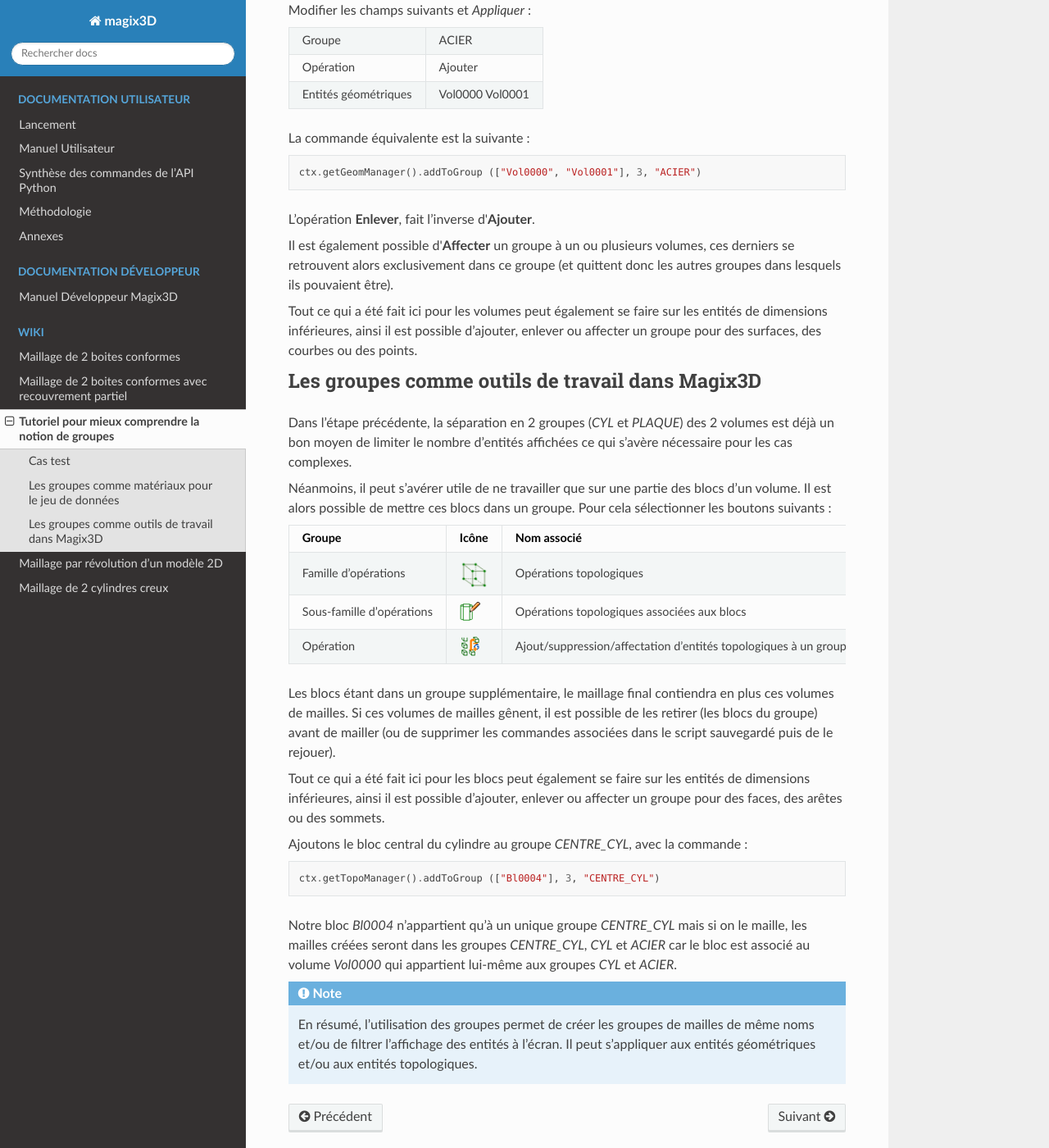
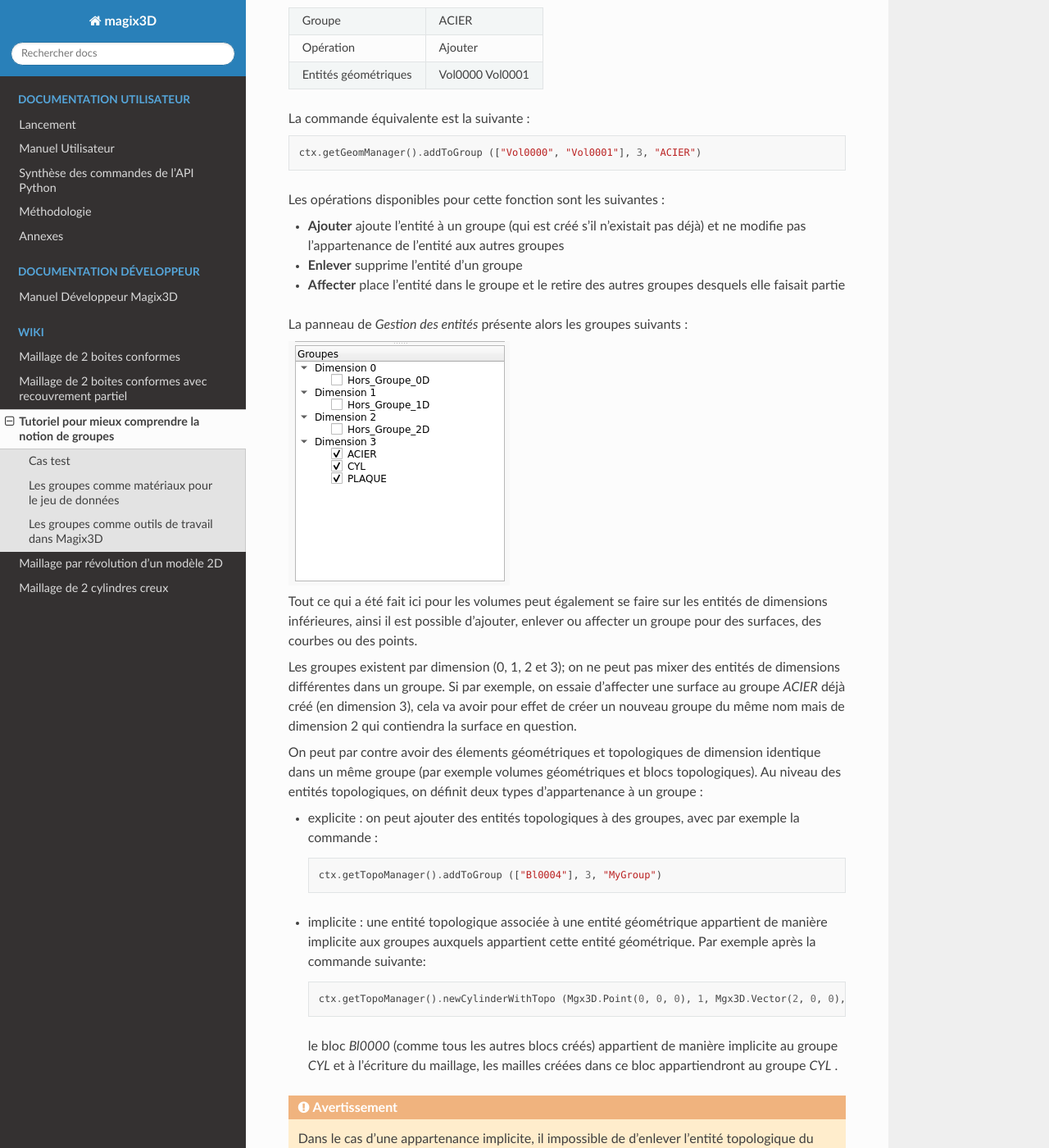
Before and after one commit to LIHPC-Computational-Geometry/magix3d, a Sphinx documentation site: the page built from Docs/pages/tuto-Groupes.rst, in a window 1280 px wide and 1400 px high, scrolled down 1060 px. Shown: the whole window at 82% size. Built offline with Sphinx 7.4.7 and the Read the Docs theme 2.0.0, drawn with Linux system fonts in a browser that asks for light colours; the version number could not be read and is left out; some of the changed text lies outside the part shown.

Commit message:
Improve tuto3

```diff
--- a/Docs/pages/tuto-Groupes.rst
+++ b/Docs/pages/tuto-Groupes.rst
@@ -20,17 +20,16 @@
 
 Indépendamment du nom des pièces, un matériau qui sera référencé dans votre jeu de donnés, correspond à un groupe de mailles
 (volume de mailles), et pour regrouper les mailles qui ont les mêmes caractéristiques il est utile de leur attribuer un groupe commun
-(comme avec Magix et la notion de Groupes).
+(comme avec *Magix* et la notion de *Groupes*).
 
-C'est donc au niveau des volumes que l'on attribue des groupes. Un volume se retrouve ainsi dans plusieurs groupes.
-Cette modification des groupes se fait en sélectionnant les boutons suivants:
+Pour affecter un/ des volumes à un groupe, il faut sélectionner les boutons suivants:
 
 .. taboperation::
       :famille: géométrie
       :sousfamille: volumes
       :operation: geomtogroupe
 
-Modifier les champs suivants et *Appliquer* :
+Ici on souhaite préciser que les deux volumes correpondent à un seul et même matériau *ACIER*, pour cela on modifie les champs suivants et *Appliquer* :
 
 .. taboperationparams::
       :valeurs: Groupe, ACIER
@@ -43,21 +42,51 @@
 
   ctx.getGeomManager().addToGroup (["Vol0000", "Vol0001"], 3, "ACIER")
 
-L'opération **Enlever**, fait l'inverse d\'**Ajouter**.
+Les opérations disponibles pour cette fonction sont les suivantes :
 
-Il est également possible d\'**Affecter** un groupe à un ou plusieurs volumes, ces derniers se retrouvent alors exclusivement dans ce groupe
-(et quittent donc les autres groupes dans lesquels ils pouvaient être).
+- **Ajouter** ajoute l'entité à un groupe (qui est créé s'il n'existait pas déjà) et ne modifie pas l'appartenance de l'entité aux autres groupes
+- **Enlever** supprime l'entité d'un groupe
+- **Affecter** place l'entité dans le groupe et le retire des autres groupes desquels elle faisait partie
+
+La panneau de *Gestion des entités* présente alors les groupes suivants :
+
+|groupes|
 
 Tout ce qui a été fait ici pour les volumes peut également se faire sur les entités de dimensions inférieures, ainsi il est possible
 d'ajouter, enlever ou affecter un groupe pour des surfaces, des courbes ou des points.
+
+Les groupes existent par dimension (0, 1, 2 et 3); on ne peut pas mixer des entités de dimensions différentes dans un groupe.
+Si par exemple, on essaie d'affecter une surface au groupe *ACIER* déjà créé (en dimension 3), cela va avoir pour effet de créer un nouveau groupe du même nom mais de dimension 2 qui contiendra la surface en question.
+
+On peut par contre avoir des élements géométriques et topologiques de dimension identique dans un même groupe (par exemple volumes géométriques et blocs topologiques). Au niveau des entités topologiques, on définit deux types d'appartenance à un groupe :
+
+- explicite : on peut ajouter des entités topologiques à des groupes, avec par exemple la commande :
+
+  .. code-block:: python
+
+    ctx.getTopoManager().addToGroup (["Bl0004"], 3, "MyGroup")
+
+- implicite : une entité topologique associée à une entité géométrique appartient de manière implicite aux groupes auxquels appartient cette entité géométrique. Par exemple après la commande suivante:
+
+  .. code-block:: python
+
+    ctx.getTopoManager().newCylinderWithTopo (Mgx3D.Point(0, 0, 0), 1, Mgx3D.Vector(2, 0, 0), 360, True, .5, 10, 10, 10, "CYL")
+
+  le bloc *Bl0000* (comme tous les autres blocs créés) appartient de manière implicite au groupe *CYL* et à l'écriture du maillage, les mailles créées dans ce bloc appartiendront au groupe *CYL* .
+
+.. warning::
+
+    Dans le cas d'une appartenance implicite, il impossible de d'enlever l'entité topologique du groupe, que ce soit par une commande de type *Enlever* ou de type *Affecter* (qui supprime toute autre appartenance).
+    Le seul moyen de jouer sur cette appartenance implicite est de modifier le groupe auquel appartient l'entité géométrique ou l'association du bloc avec l'entité géométrique.
+
 
 Les groupes comme outils de travail dans Magix3D
 ************************************************
 
 Dans l'étape précédente, la séparation en 2 groupes (*CYL* et *PLAQUE*) des 2 volumes est déjà un bon moyen de limiter le nombre d'entités
-affichées ce qui s'avère nécessaire pour les cas complexes.
+affichées ce qui s'avère nécessaire pour les cas complexes. C'est faisable en cochant/décochant les groupes qu'on souhaite afficher dans le *Gestionnaire d'entités*.
 
-Néanmoins, il peut s'avérer utile de ne travailler que sur une partie des blocs d'un volume. Il est alors possible de mettre ces blocs
+Néanmoins, il peut s'avérer nécessaire de ne travailler que sur une partie des blocs d'un volume. Pour simplifier ce travail, il est alors possible de mettre ces blocs
 dans un groupe. Pour cela sélectionner les boutons suivants :
 
 .. taboperation::
@@ -65,24 +94,26 @@
       :sousfamille: blocs
       :operation: topotogroupe
 
-Les blocs étant dans un groupe supplémentaire, le maillage final contiendra en plus ces volumes de mailles.
-Si ces volumes de mailles gênent, il est possible de les retirer (les blocs du groupe) avant de mailler
-(ou de supprimer les commandes associées dans le script sauvegardé puis de le rejouer).
-
-Tout ce qui a été fait ici pour les blocs peut également se faire sur les entités de dimensions inférieures, ainsi il est possible d'ajouter,
-enlever ou affecter un groupe pour des faces, des arêtes ou des sommets.
-
-Ajoutons le bloc central du cylindre au groupe *CENTRE_CYL*, avec la commande :
+Par exemple, ajoutons le bloc central du cylindre au groupe *CENTRE_CYL*, avec la commande :
 
 .. code-block:: python
 
   ctx.getTopoManager().addToGroup (["Bl0004"], 3, "CENTRE_CYL")
 
-Notre bloc *Bl0004* n'appartient qu'à un unique groupe *CENTRE_CYL* mais si on le maille, les mailles créées seront dans les groupes *CENTRE_CYL*,
+Notre bloc *Bl0004* n'appartient explicitement qu'à un unique groupe *CENTRE_CYL* mais si on le maille, les volumes de mailles créées seront dans les groupes *CENTRE_CYL*,
 *CYL* et *ACIER* car le bloc est associé au volume *Vol0000* qui appartient lui-même aux groupes *CYL* et *ACIER*.
 
 .. note::
-  En résumé, l'utilisation des groupes permet de créer les groupes de mailles de même noms et/ou de filtrer l'affichage des entités à l'écran.
+
+  Les groupes de mailles ainsi créés apparaitront dans le maillage obtenu. Si c'est problématique pour les codes de simulation utilisant le maillage, il faut annuler la création du maillage,
+  enlever le bloc du groupe avant de refaire le maillage (ou bien, supprimer la commande d'ajout du bloc au groupe dans le script sauvegardé puis de le rejouer).
+
+Tout ce qui a été fait ici pour les blocs peut également se faire sur les entités de dimensions inférieures, ainsi il est possible d'ajouter,
+enlever ou affecter un groupe pour des faces, des arêtes ou des sommets.
+
+.. note::
+  En résumé, l'utilisation des groupes au niveau géométrique et/ou topologique permet de créer ensuite les groupes de mailles de même nom et/ou de filtrer l'affichage des entités à l'écran.
   Il peut s'appliquer aux entités géométriques et/ou aux entités topologiques.
 
 .. |plaqueEtCylindre| image:: ../images/PlaqueEtCylindre.png
+.. |groupes| image:: ../images/Groupes.png
```
Also changed, not shown: Docs/images/Groupes.png (added).
